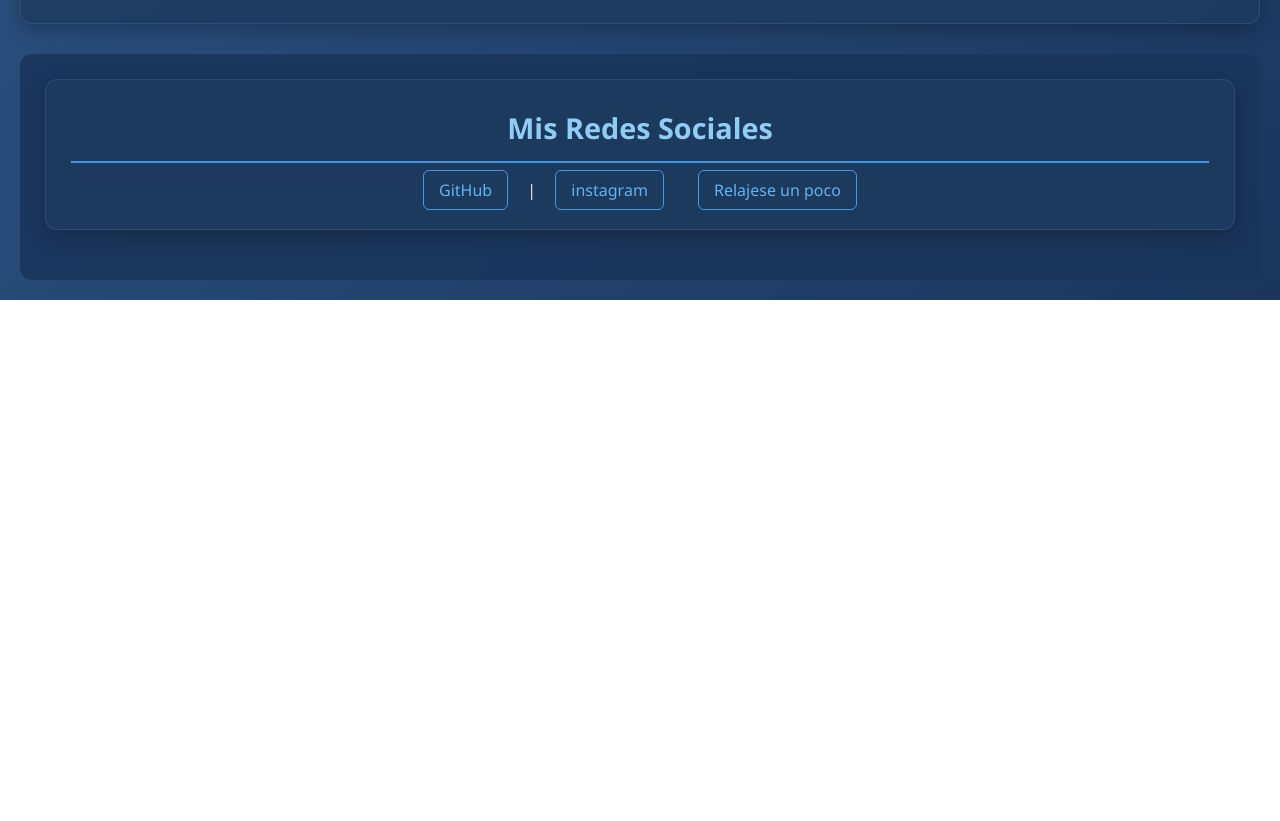
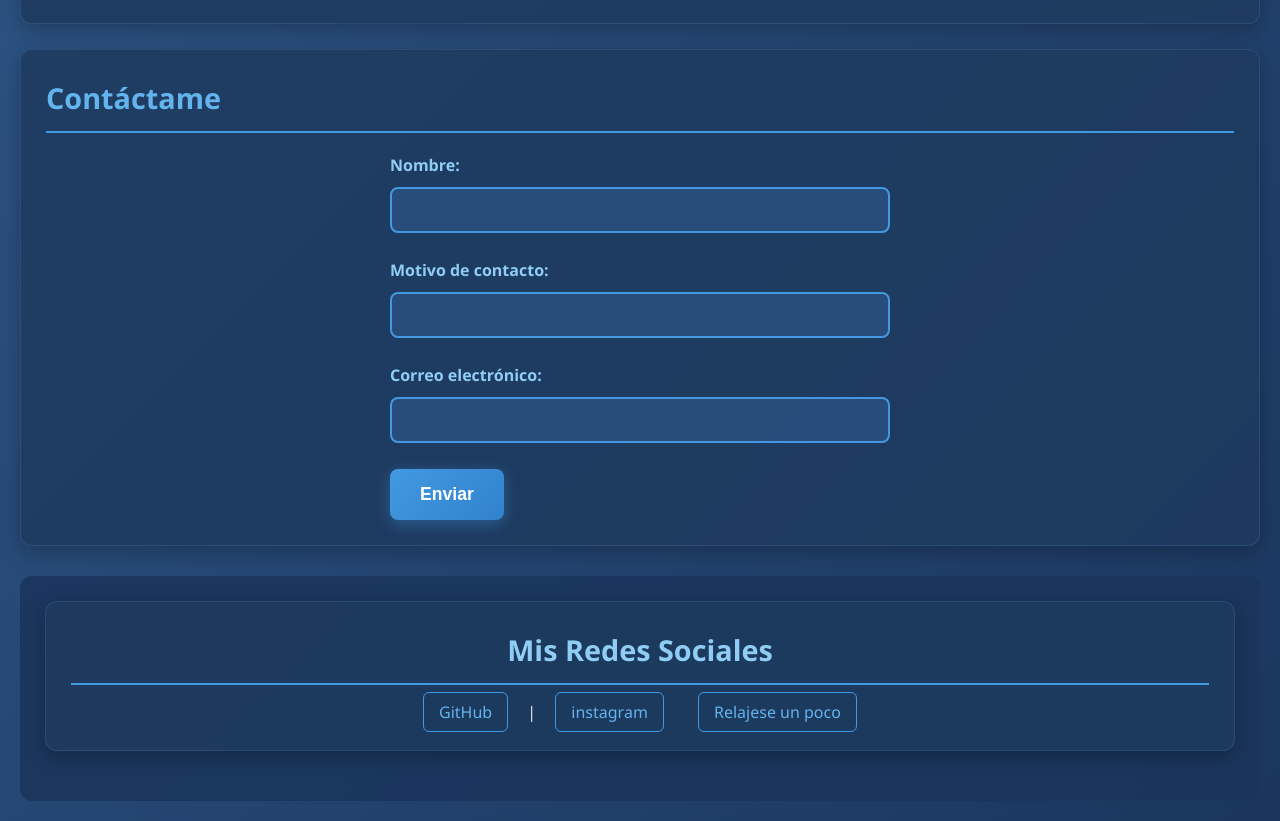
Before and after one commit to crisborja/mi-pagina-web, a plain HTML site: page index.html in a window 1280 px wide. Shown: the part 2140-2961 px from the top of the page. Before the commit the page ends 2440 px from the top, so only its background shows below. Drawn offline with Linux system fonts and the light colour scheme.

Commit message:
Se agregó un formulario

```diff
--- a/index.html
+++ b/index.html
@@ -115,7 +115,20 @@
                 </tbody>
             </table>
         </section>
+        <section class="contacto">
+            <h2>Contáctame</h2>
+                <form>
+                    <label for="nombre">Nombre:</label>
+                    <input type="text" id="nombre" name="nombre"><br><br>
 
+                    <label for="motivo">Motivo de contacto:</label>
+                    <input type="text" id="motivo" name="motivo"><br><br>
+
+                    <label for="email">Correo electrónico:</label>
+                    <input type="email" id="email" name="email"><br><br>
+
+                    <button type="submit">Enviar</button>
+                </form>
         </section>
         <footer>
             <section class="redes">
```
